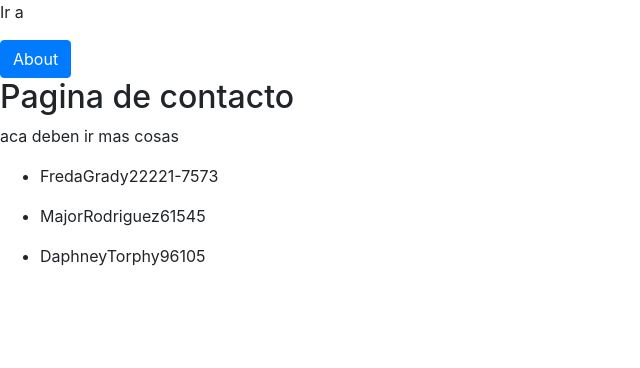
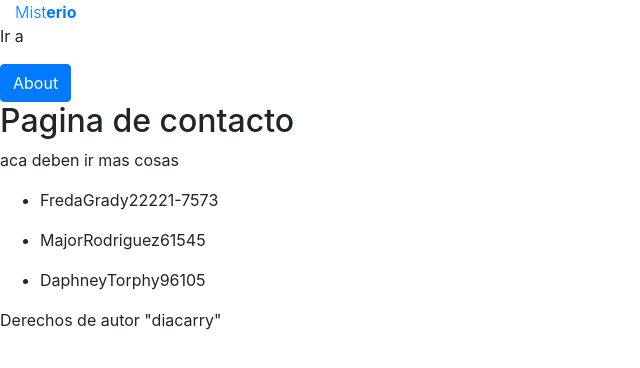
Before and after one commit to Diacarry/ReactTest, a React (Create React App) app: page /Contact in a window 1280 px wide. Shown: the top 368 px of the page, without its empty margins (0-640 px from the left). Built offline with nearby package versions, Linux system fonts and the light colour scheme.

Commit message:
Adicion de Navbar y Footer con uso de Layout en el archivo de ruras.js e implementacion de props para navegacion, encapsulamiento de componente en React.Fragment y creacion de ruta de archivo 404 con su validacion para rutas no encontradas

```diff
--- /dev/null
+++ b/src/components/general/footer.js
@@ -0,0 +1,13 @@
+import React from 'react';
+
+class Footer extends React.Component {
+    render() {
+      return (
+        <React.Fragment>
+          Derechos de autor "diacarry"
+        </React.Fragment>
+      );
+    }
+}
+
+export default Footer;
--- /dev/null
+++ b/src/components/general/layout.js
@@ -0,0 +1,16 @@
+import React from 'react';
+
+import Navbar from './navbar';
+import Footer from './footer';
+
+function Layout (props) {
+    return (
+        <React.Fragment>
+            <Navbar />
+            { props.children }
+            <Footer />
+        </React.Fragment>
+    )
+}
+
+export default Layout;
--- /dev/null
+++ b/src/components/general/navbar.js
@@ -0,0 +1,19 @@
+import React from 'react';
+import { Link } from 'react-router-dom';
+
+class Navbar extends React.Component {
+    render() {
+      return (
+        <React.Fragment>
+          <div className="container-fluid">
+            <Link className="Navbar__brand" to="/index">
+              <span className="font-weight-light">Mist</span>
+              <span className="font-weight-bold">erio</span>
+            </Link>
+          </div>
+        </React.Fragment>
+      );
+    }
+}
+
+export default Navbar;
--- a/src/components/route/rutas.js
+++ b/src/components/route/rutas.js
@@ -1,14 +1,24 @@
 import React from 'react';
-import { BrowserRouter, Route } from 'react-router-dom';
+import { BrowserRouter, Switch, Route, Redirect } from 'react-router-dom';
+
+import Layout from '../general/layout';
 
 import About from './../../pages/about';
 import Contact from './../../pages/contact';
 
+import NotFound from './../../pages/notfound';
+
 function Rutas () {
     return (
         <BrowserRouter>
-            <Route exact path="/About" component={About} />
-            <Route exact path="/Contact" component={Contact} />
+            <Layout>
+                <Switch>
+                    <Route exact path="/About" component={About} />
+                    <Route exact path="/Contact" component={Contact} />
+                    <Route path="/404" component={NotFound} />
+                    <Redirect from="*" to="/404" />
+                </Switch>
+            </Layout>
         </BrowserRouter>
     );
 }
--- a/src/pages/about.js
+++ b/src/pages/about.js
@@ -24,7 +24,8 @@ class About extends React.Component {
         });
     }
     render() {
-        return (<div>
+        return (
+            <React.Fragment>
                 <p>Ir a</p>
                 <Link to="/Contact" className="btn btn-success">Contacto</Link>
                 <Prueba
@@ -38,7 +39,7 @@ class About extends React.Component {
                     cambiosForm={this.CambioFormulario}
                     formValues={this.state.form}
                 />
-            </div>
+            </React.Fragment>
         )
     }
 }
--- a/src/pages/contact.js
+++ b/src/pages/contact.js
@@ -40,14 +40,14 @@ class Contact extends React.Component {
     };
     render() {
         return (
-            <div>
+            <React.Fragment>
                 <p>Ir a</p>
                 <Link to="/About" className="btn btn-primary">About</Link>
                 <h2>Pagina de contacto</h2>
                 <p>aca deben ir mas cosas</p>
                 <Listado info={this.state.data} />
 
-            </div>
+            </React.Fragment>
         )
     }
 }
--- /dev/null
+++ b/src/pages/notfound.js
@@ -0,0 +1,11 @@
+import React from 'react';
+
+function NotFound () {
+        return (
+            <React.Fragment>
+                Pagina no encontrada perro
+            </React.Fragment>
+        )
+}
+
+export default NotFound;
```
